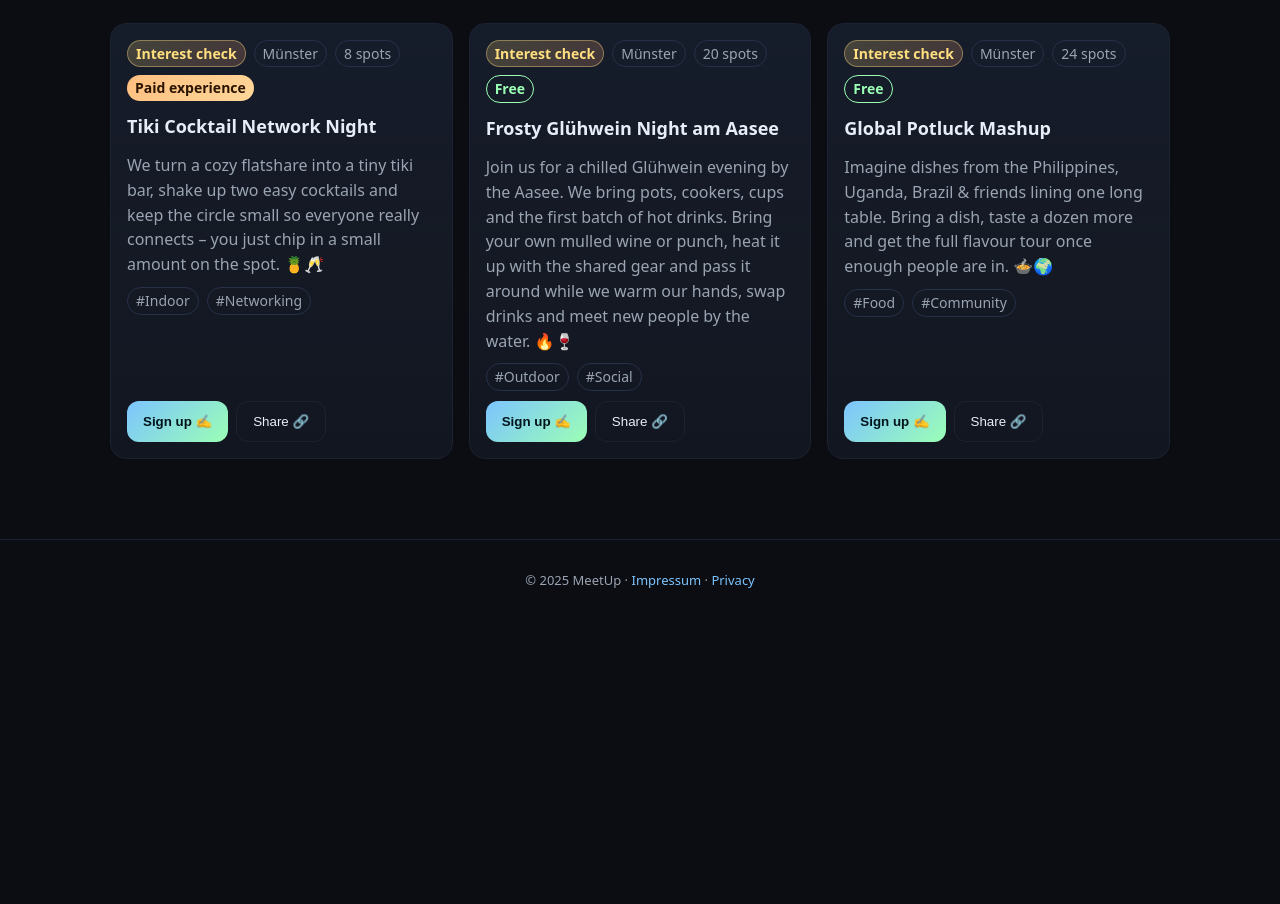
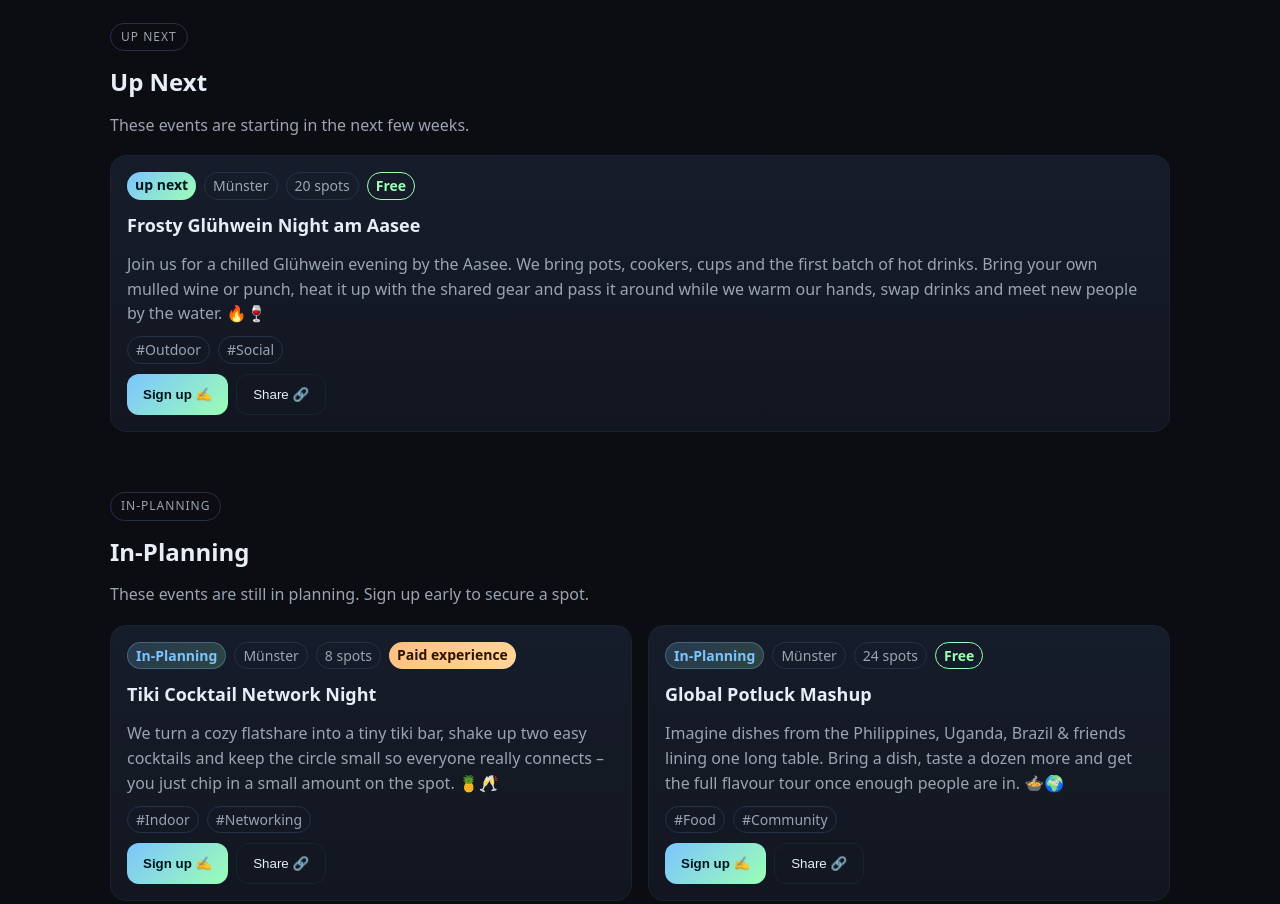
Before and after one commit to Brianquant/workshop, a plain HTML site: page index.html in a window 1280 px wide. Shown: the part 729-1633 px from the top of the page. Before the commit the page ends 1349 px from the top, so only its background shows below. Drawn offline with Linux system fonts and the light colour scheme.

Commit message:
Integrated sections

```diff
--- a/index.html
+++ b/index.html
@@ -26,7 +26,25 @@
     <p>Quick heads-up: we only light up an event when enough people confirmed. That keeps things cozy and no one ends up sipping solo. Drop your name, reserve a spot and we’ll email you the final date + details once the crew is ready. ✉️✨</p>
   </section>
 
-  <main class="grid" id="grid"></main>
+  <main class="sections">
+    <section class="event-section" aria-labelledby="up-next-title">
+      <div class="section-head">
+        <span class="section-tag">up next</span>
+        <h2 id="up-next-title">Up Next</h2>
+        <p>These events are starting in the next few weeks.</p>
+      </div>
+      <div class="grid" id="grid-up-next"></div>
+    </section>
+
+    <section class="event-section" aria-labelledby="in-planning-title">
+      <div class="section-head">
+        <span class="section-tag">In-Planning</span>
+        <h2 id="in-planning-title">In-Planning</h2>
+        <p>These events are still in planning. Sign up early to secure a spot.</p>
+      </div>
+      <div class="grid" id="grid-in-planning"></div>
+    </section>
+  </main>
 
   <dialog id="signup">
     <div class="modal-head">
@@ -106,7 +124,7 @@
         paid: true,
         formMode: 'simple',
         source_hash: 'tiki-101',
-        status: 'interest',
+        status: 'in-planning',
         description: 'We turn a cozy flatshare into a tiny tiki bar, shake up two easy cocktails and keep the circle small so everyone really connects – you just chip in a small amount on the spot. 🍍🥂'
       },
       {
@@ -120,7 +138,7 @@
         paid: false,
         formMode: 'full',
         source_hash: 'glw-201',
-        status: 'interest',
+        status: 'up-next',
         description: 'Join us for a chilled Glühwein evening by the Aasee. We bring pots, cookers, cups and the first batch of hot drinks. Bring your own mulled wine or punch, heat it up with the shared gear and pass it around while we warm our hands, swap drinks and meet new people by the water. 🔥🍷'
       },
       {
@@ -135,11 +153,12 @@
         formMode: 'simple',
         extraQuestions: ['potluck'],
         source_hash: 'pot-301',
-        status: 'interest',
+        status: 'in-planning',
         description: 'Imagine dishes from the Philippines, Uganda, Brazil & friends lining one long table. Bring a dish, taste a dozen more and get the full flavour tour once enough people are in. 🍲🌍'
       }
     ];
-    const grid = document.getElementById('grid');
+    const gridUpNext = document.getElementById('grid-up-next');
+    const gridInPlanning = document.getElementById('grid-in-planning');
     const q = document.getElementById('q');
     const form = document.getElementById('form');
     const dlg = document.getElementById('signup');
@@ -150,16 +169,17 @@
       return d.toLocaleDateString('en-GB', { weekday: 'short', day: '2-digit', month: 'short' });
     }
 
-    function render(list) {
-      grid.innerHTML = list.map(e => {
-        let statusClass = 'upcoming';
-        let statusLabel = 'Upcoming';
-        if (e.status === 'planning') {
-          statusClass = 'planning';
-          statusLabel = 'In planning';
-        } else if (e.status === 'interest') {
-          statusClass = 'interest';
-          statusLabel = 'Interest check';
+    function renderSection(target, list) {
+      if (!list.length) {
+        target.innerHTML = `<p class="empty">No events match your search.</p>`;
+        return;
+      }
+      target.innerHTML = list.map(e => {
+        let statusClass = 'up-next';
+        let statusLabel = 'up next';
+        if (e.status === 'in-planning') {
+          statusClass = 'in-planning';
+          statusLabel = 'In-Planning';
         }
         return `
         <article class="card" data-id="${e.id}">
@@ -179,6 +199,13 @@
         </article>
       `;
       }).join('');
+    }
+
+    function render(list) {
+      const upNext = list.filter(e => e.status === 'up-next');
+      const planning = list.filter(e => e.status === 'in-planning');
+      renderSection(gridUpNext, upNext);
+      renderSection(gridInPlanning, planning);
     }
 
     function filter() {
--- a/style.css
+++ b/style.css
@@ -90,13 +90,53 @@ header {
     border-color: #283249;
 }
 
+.sections {
+    max-width: 1100px;
+    margin: 0 auto;
+    padding: 26px 20px 80px;
+    display: flex;
+    flex-direction: column;
+    gap: 60px;
+}
+
+.event-section {
+    display: flex;
+    flex-direction: column;
+    gap: 18px;
+}
+
+.section-head {
+    display: flex;
+    flex-direction: column;
+    gap: 6px;
+}
+
+.section-head h2 {
+    margin: 6px 0;
+    font-size: 24px;
+}
+
+.section-head p {
+    margin: 0;
+    color: var(--muted);
+}
+
+.section-tag {
+    display: inline-flex;
+    align-self: flex-start;
+    font-size: 12px;
+    text-transform: uppercase;
+    letter-spacing: 1px;
+    padding: 4px 10px;
+    border-radius: 999px;
+    border: 1px solid #263049;
+    color: var(--muted);
+}
+
 .grid {
     display: grid;
     gap: 16px;
     grid-template-columns: repeat(auto-fit, minmax(260px, 1fr));
-    max-width: 1100px;
-    padding: 26px 20px 80px;
-    margin: 0 auto;
 }
 
 .card {
@@ -107,6 +147,16 @@ header {
     display: flex;
     flex-direction: column;
     gap: 10px;
+}
+
+.empty {
+    margin: 0;
+    padding: 20px;
+    border-radius: var(--radius);
+    border: 1px dashed #263049;
+    text-align: center;
+    color: var(--muted);
+    background: rgba(18, 22, 33, 0.6);
 }
 
 .card h3 {
@@ -133,24 +183,17 @@ header {
     border: 1px solid #263049;
 }
 
-.pill.upcoming {
+.pill.up-next {
     background: linear-gradient(135deg, var(--accent), var(--accent-2));
     color: #00141b;
     border: none;
     font-weight: 600;
 }
 
-.pill.planning {
+.pill.in-planning {
     background: linear-gradient(135deg, rgba(124, 196, 255, 0.18), rgba(155, 255, 181, 0.18));
     color: var(--accent);
     border: 1px solid rgba(124, 196, 255, 0.3);
-    font-weight: 600;
-}
-
-.pill.interest {
-    background: linear-gradient(135deg, rgba(255, 223, 127, 0.2), rgba(255, 159, 127, 0.2));
-    color: #ffdf7f;
-    border: 1px solid rgba(255, 223, 127, 0.4);
     font-weight: 600;
 }
 
```
